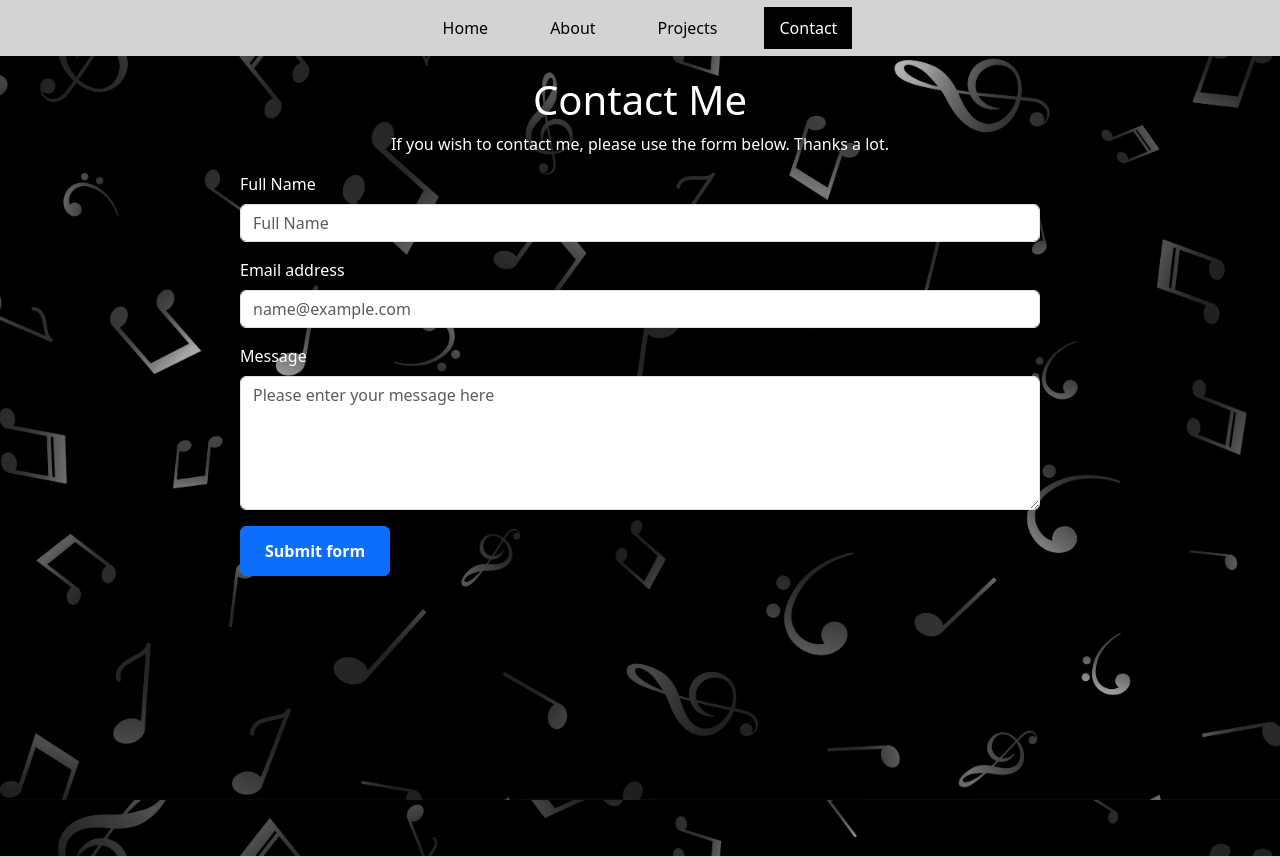
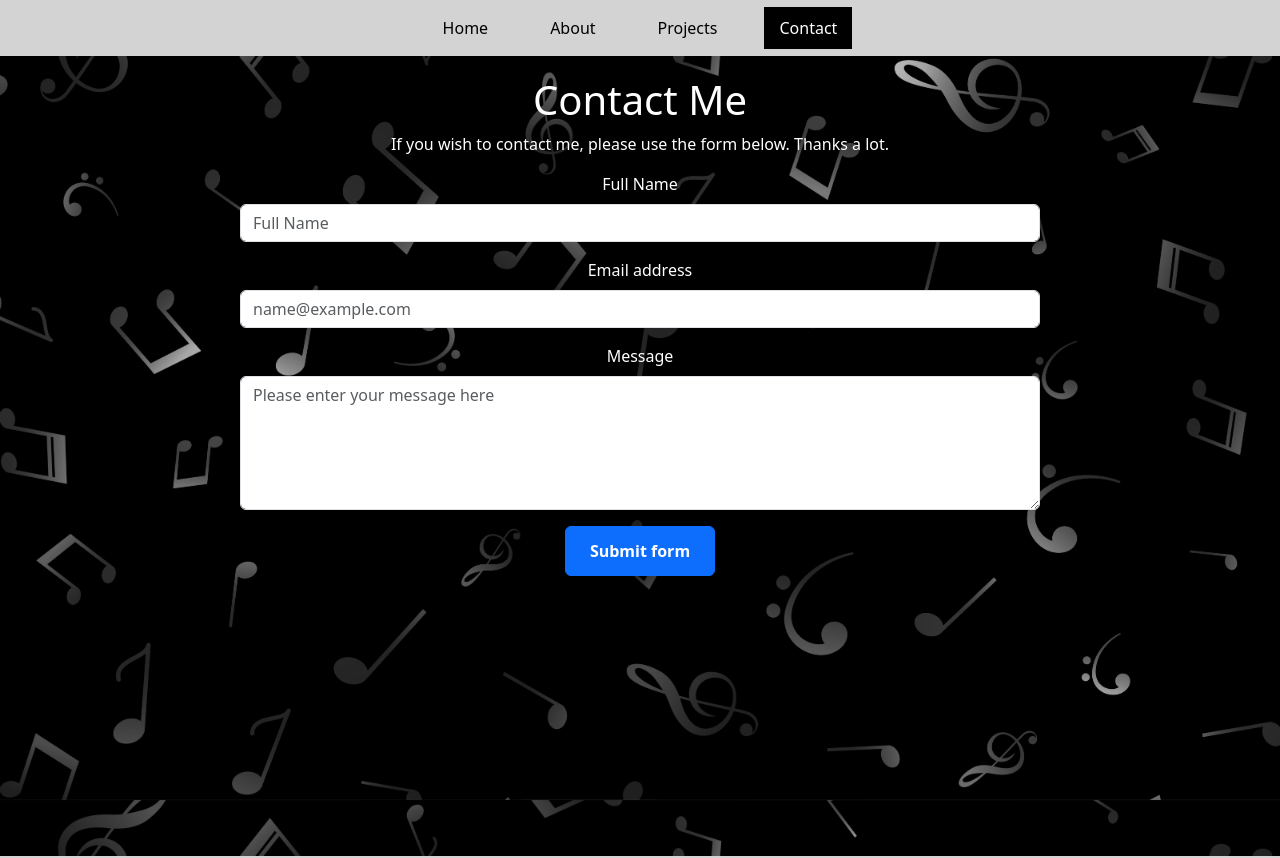
Before and after one commit to hannahro15/Hannah-Portfolio-Site, a React (Create React App) app: page /Hannah-Portfolio-Site/contact in a window 1280 px wide. Shown: the top 858 px of the page. Built offline with nearby package versions, Linux system fonts and the light colour scheme.

Commit message:
Fix typo on contact page

```diff
--- a/src/pages/Contact.js
+++ b/src/pages/Contact.js
@@ -4,7 +4,7 @@ import Button from 'react-bootstrap/Button';
 
 function Contact() {
     return (
-        <div className="contact text-center'">
+        <div className="contact text-center">
             <h1 className="text-center">Contact Me</h1>
             <p className="text-center">If you wish to contact me, please use the form below. Thanks a lot.</p>
             <Form className="contact-form" action="https://formspree.io/f/xjkeydor" method="POST">
```
